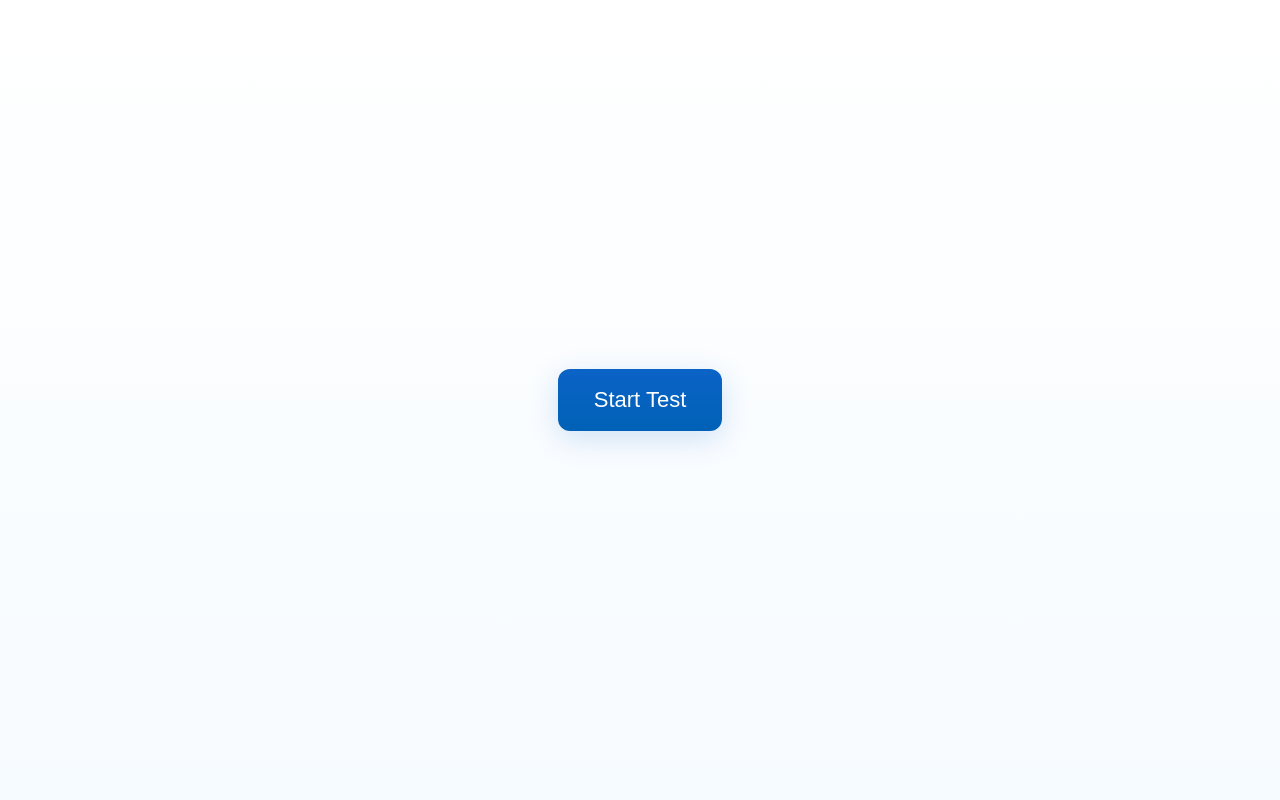
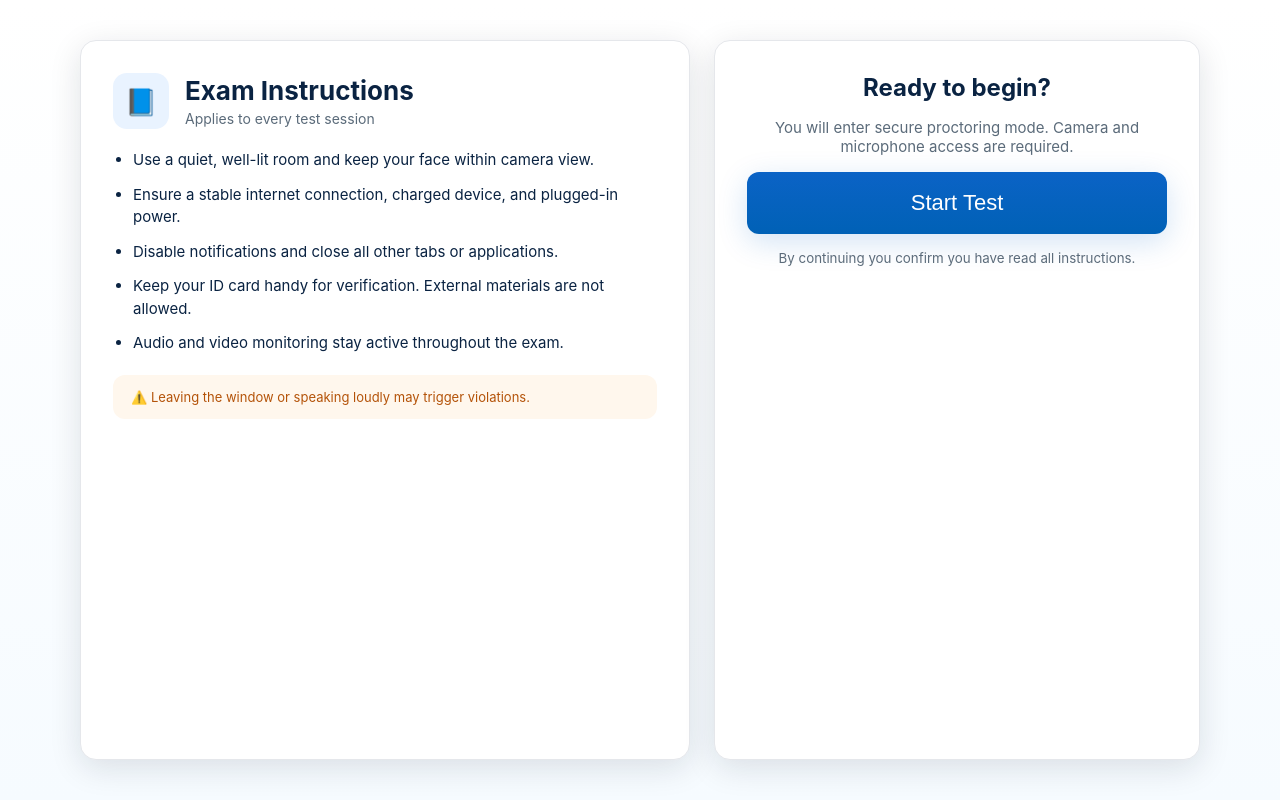
Before and after one commit to 7weeek/SE-2025, a plain HTML site: page templates/index.html in a window 1280 px wide. Drawn offline with Linux system fonts and the light colour scheme.

Commit message:
test instructions addedd

```diff
--- a/static/styles.css
+++ b/static/styles.css
@@ -23,6 +23,119 @@ body {
     align-items: center;
     height: 100vh;
     gap: 24px;
+}
+
+.start-intro {
+    flex-direction: row;
+    align-items: stretch;
+    padding: 40px;
+    max-width: 1200px;
+    margin: 0 auto;
+    box-sizing: border-box;
+}
+
+.instructions-card,
+.start-actions {
+    flex: 1;
+    background: white;
+    border-radius: 16px;
+    box-shadow: 0 8px 32px rgba(15, 23, 42, 0.12);
+    padding: 32px;
+    border: 1px solid #e5e7eb;
+}
+
+.instructions-card {
+    display: flex;
+    flex-direction: column;
+    gap: 20px;
+}
+
+.instructions-header {
+    display: flex;
+    align-items: center;
+    gap: 16px;
+}
+
+.instructions-header h2 {
+    margin: 0;
+    font-size: 26px;
+    color: var(--text);
+}
+
+.instructions-header p {
+    margin: 4px 0 0;
+    color: var(--muted);
+    font-size: 14px;
+}
+
+.icon-badge {
+    width: 56px;
+    height: 56px;
+    border-radius: 14px;
+    background: var(--primary-light);
+    display: flex;
+    align-items: center;
+    justify-content: center;
+    font-size: 26px;
+}
+
+.instructions-list {
+    margin: 0;
+    padding-left: 20px;
+    display: flex;
+    flex-direction: column;
+    gap: 12px;
+    color: var(--text);
+    line-height: 1.5;
+}
+
+.instructions-list li {
+    font-size: 15px;
+}
+
+.instructions-footnote {
+    padding: 14px 18px;
+    background: #fff7ed;
+    border-radius: 12px;
+    color: #b45309;
+    font-size: 13px;
+}
+
+.start-actions {
+    display: flex;
+    flex-direction: column;
+    gap: 16px;
+    text-align: center;
+    max-width: 420px;
+}
+
+.start-actions h3 {
+    margin: 0;
+    font-size: 24px;
+    color: var(--text);
+}
+
+.start-actions p {
+    margin: 0;
+    color: var(--muted);
+    font-size: 15px;
+}
+
+.start-note {
+    color: var(--muted);
+    display: block;
+}
+
+@media (max-width: 900px) {
+    .start-intro {
+        flex-direction: column;
+        padding: 24px;
+        height: auto;
+    }
+
+    .start-actions {
+        max-width: none;
+    }
 }
 
 /* Big primary start button */
--- a/templates/index.html
+++ b/templates/index.html
@@ -8,8 +8,33 @@
   </head>
 
   <body>
-    <div id="startPage" class="full-center">
-      <button id="startBtn" class="primary-large">Start Test</button>
+    <div id="startPage" class="full-center start-intro">
+      <div class="instructions-card">
+        <div class="instructions-header">
+          <div class="icon-badge">📘</div>
+          <div>
+            <h2>Exam Instructions</h2>
+            <p>Applies to every test session</p>
+          </div>
+        </div>
+        <ul class="instructions-list">
+          <li>Use a quiet, well-lit room and keep your face within camera view.</li>
+          <li>Ensure a stable internet connection, charged device, and plugged-in power.</li>
+          <li>Disable notifications and close all other tabs or applications.</li>
+          <li>Keep your ID card handy for verification. External materials are not allowed.</li>
+          <li>Audio and video monitoring stay active throughout the exam.</li>
+        </ul>
+        <div class="instructions-footnote">
+          <span>⚠️ Leaving the window or speaking loudly may trigger violations.</span>
+        </div>
+      </div>
+
+      <div class="start-actions">
+        <h3>Ready to begin?</h3>
+        <p>You will enter secure proctoring mode. Camera and microphone access are required.</p>
+        <button id="startBtn" class="primary-large">Start Test</button>
+        <small class="start-note">By continuing you confirm you have read all instructions.</small>
+      </div>
     </div>
 
     <div id="testArea" class="hidden test-layout">
```
Also changed, not shown: 1 other file.
